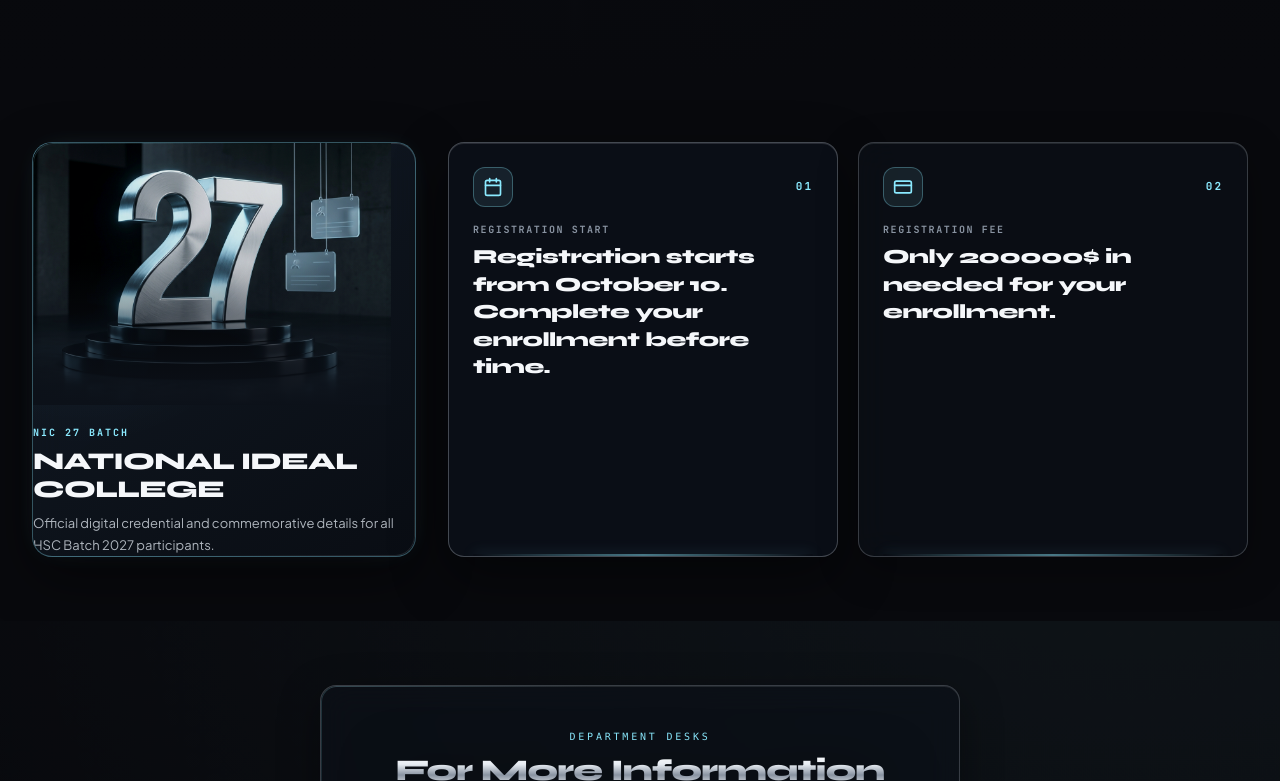
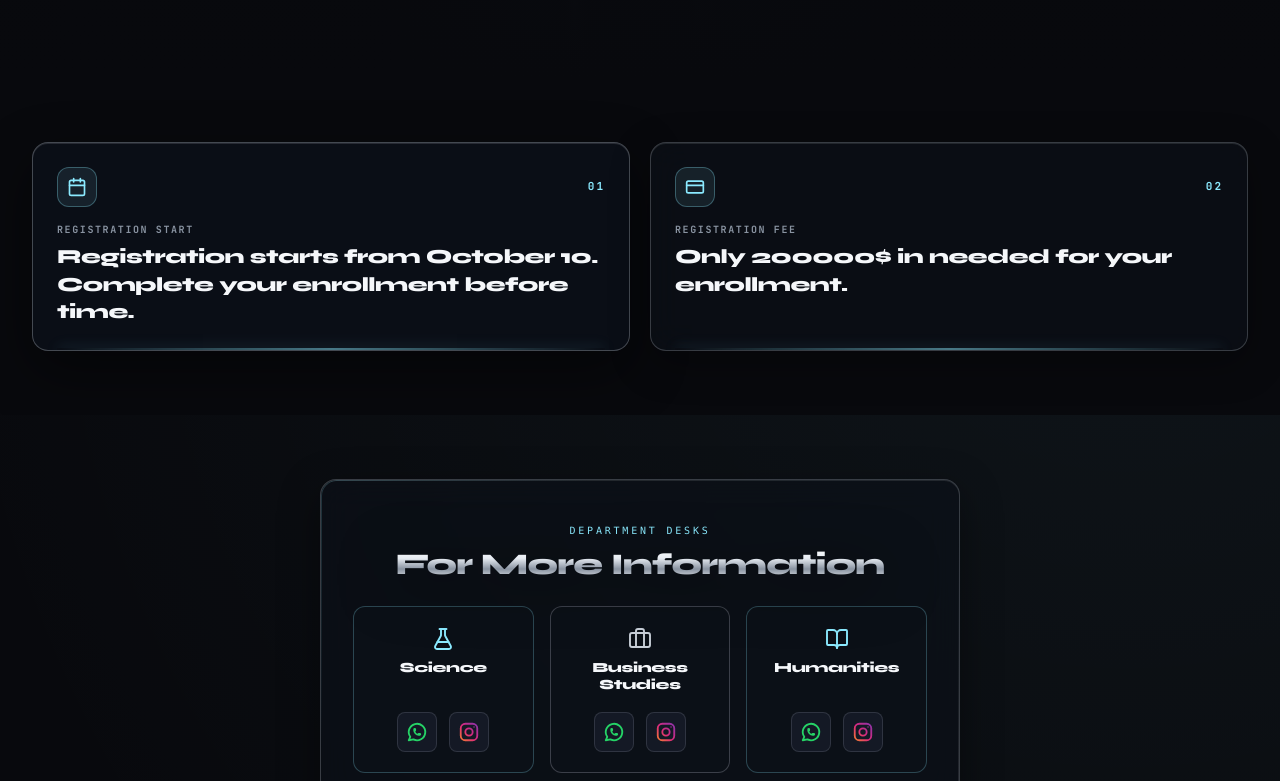
Before and after one commit to MRB13182/RagDay27, a React (Vite) app: page / in a window 1280 px wide. Shown: the part 2259-3040 px from the top of the page. Built offline with nearby package versions, Linux system fonts and the light colour scheme; no server answers.

Commit message:
Remove batch identity credential card

```diff
--- a/src/components/EventInformationSection.tsx
+++ b/src/components/EventInformationSection.tsx
@@ -12,11 +12,8 @@ import {
   Users,
   Music,
   Info,
-  Gift,
-  Image as ImageIcon,
 } from 'lucide-react';
-import batchPedestalImg from '../assets/images/batch_pedestal_27_1795068445518.jpg';
-import { ActionCard, BaseCard, FeatureCard } from './ui';
+import { BaseCard } from './ui';
 
 interface EventInformationSectionProps {
   cards: EventCard[];
@@ -72,15 +69,6 @@ const sectionVariants: Variants = {
   },
 };
 
-const headerVariants: Variants = {
-  hidden: { opacity: 0, y: 18 },
-  visible: {
-    opacity: 1,
-    y: 0,
-    transition: { duration: 0.45, ease: [0.22, 1, 0.36, 1] },
-  },
-};
-
 const cardVariants: Variants = {
   hidden: { opacity: 0, y: 20 },
   visible: {
@@ -93,9 +81,6 @@ const cardVariants: Variants = {
 export const EventInformationSection: React.FC<EventInformationSectionProps> = ({
   cards,
   layout = 'two-column',
-  onOpenGallery,
-  onOpenNotice,
-  onScrollToSection,
 }) => {
   const visibleCards = cards
     .filter(c => c.visible)
@@ -112,47 +97,15 @@ export const EventInformationSection: React.FC<EventInformationSectionProps> = (
       variants={sectionVariants}
       className="py-12 sm:py-16 relative overflow-hidden bg-[#08090D]"
     >
-      <div className="max-w-7xl mx-auto px-4 sm:px-6 lg:px-8 space-y-12">
-        {/* Batch Identity Pedestal + Dynamic Super Admin Event Information Details */}
-        <div
-          id="batch-identity"
-          className={isOneColumn ? 'max-w-2xl mx-auto space-y-6' : 'grid grid-cols-1 lg:grid-cols-12 gap-6 sm:gap-8 items-stretch'}
-        >
-          {/* Batch 27 Sculptural Monolith Pedestal */}
-          {!isOneColumn && (
-            <motion.div variants={cardVariants} className="lg:col-span-4">
-              <FeatureCard
-                eyebrow="NIC 27 BATCH"
-                title="NATIONAL IDEAL COLLEGE"
-                description="Official digital credential and commemorative details for all HSC Batch 2027 participants."
-                className="museum-frame !p-0 rounded-2xl overflow-hidden flex flex-col justify-between h-full"
-                media={
-                  <div className="relative aspect-[4/3] w-full overflow-hidden bg-[#08090D]">
-                    <img
-                      src={batchPedestalImg}
-                      alt="NIC 27 Batch Sculptural Emblem"
-                      loading="lazy"
-                      className="w-full h-full object-cover object-center opacity-92"
-                    />
-                    <div
-                      aria-hidden="true"
-                      className="absolute inset-0 bg-gradient-to-t from-[#0C1119] via-transparent to-transparent"
-                    />
-                  </div>
-                }
-              />
-            </motion.div>
-          )}
-
-          {/* Dynamic Super Admin Event Details Cards Grid */}
       {visibleCards.length > 0 && (
+        <div className="max-w-7xl mx-auto px-4 sm:px-6 lg:px-8">
           <motion.div
             id="event-details"
             variants={sectionVariants}
             className={
               isOneColumn
-                  ? 'grid grid-cols-1 gap-4 sm:gap-5'
-                  : 'lg:col-span-8 grid grid-cols-1 sm:grid-cols-2 gap-4 sm:gap-5'
+                ? 'max-w-2xl mx-auto grid grid-cols-1 gap-4 sm:gap-5'
+                : 'grid grid-cols-1 lg:grid-cols-2 gap-4 sm:gap-5'
             }
           >
             {visibleCards.map((card, idx) => {
@@ -170,14 +123,10 @@ export const EventInformationSection: React.FC<EventInformationSectionProps> = (
                         <div className="rd-card__icon rd-card__icon--ice" aria-hidden="true">
                           {renderCardIcon(card.icon, 'w-5 h-5')}
                         </div>
-                        <span className="rd-card__index">
-                          {displayIndex}
-                        </span>
+                        <span className="rd-card__index">{displayIndex}</span>
                       </div>
 
-                      <h3 className="rd-card__label mb-1.5">
-                        {card.title}
-                      </h3>
+                      <h3 className="rd-card__label mb-1.5">{card.title}</h3>
 
                       <div className="font-display text-lg sm:text-xl font-extrabold text-[#F5F7FA] tracking-tight leading-snug break-words">
                         {card.description}
@@ -194,9 +143,8 @@ export const EventInformationSection: React.FC<EventInformationSectionProps> = (
               );
             })}
           </motion.div>
+        </div>
       )}
-        </div>
-      </div>
     </motion.section>
   );
 };
```
Lines whose indentation alone changed are shown as unchanged.
